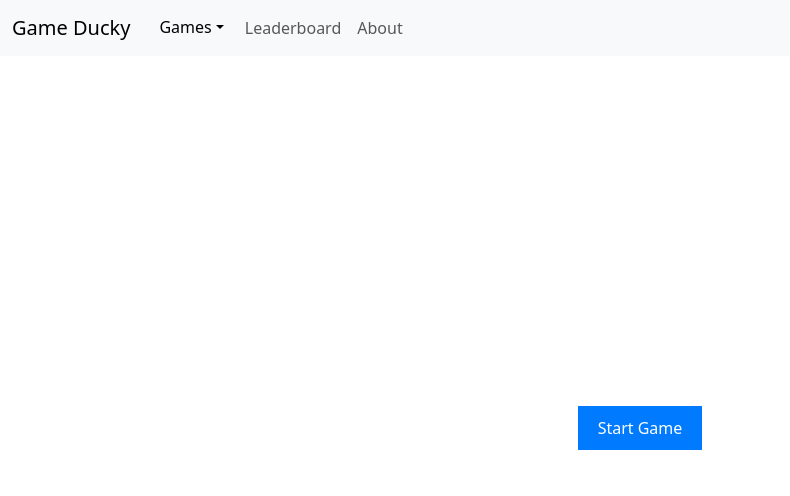
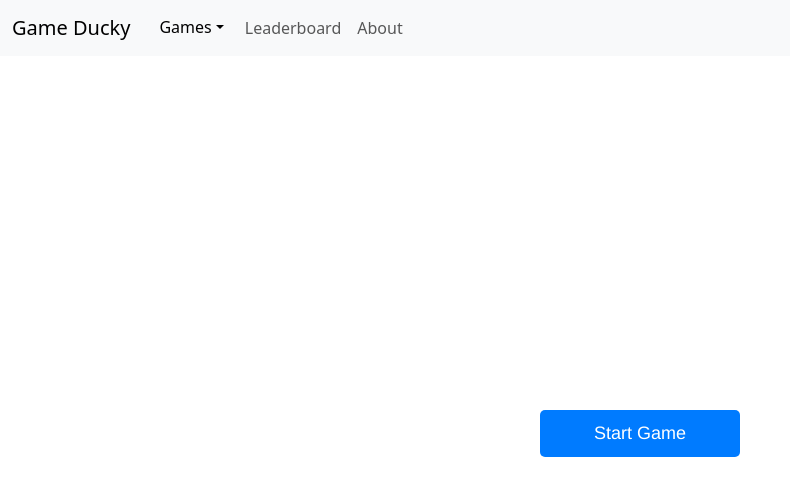
Before and after one commit to agarish25/CS-Topics-Sem-1-Project, a React (Create React App) app in the folder my-app/: page /bikegamepage in a window 1280 px wide. Shown: the top 496 px of the page, without its empty margins (0-790 px from the left). Built offline with nearby package versions, Linux system fonts and the light colour scheme.

Commit message:
bg update

```diff
--- a/my-app/src/BikeGame/BikeGame.css
+++ b/my-app/src/BikeGame/BikeGame.css
@@ -40,4 +40,29 @@ body {
     align-items: center;
     border: 2px solid black;
     border-radius: 5px;
+    margin-bottom: 10px; /* Space between the score bar and the buttons */
 }
+
+.start-button {
+    width: 200px;
+    padding: 10px 20px;
+    font-size: 18px;
+    font-family: Helvetica, Arial, sans-serif;
+    color: #fff;
+    background-color: #007bff;
+    border: none;
+    border-radius: 5px;
+    cursor: pointer;
+    transition: background-color 0.3s ease, transform 0.2s ease;
+    margin-top: 10px; /* Add some space between the button and the previous element */
+}
+
+.start-button:hover {
+    background-color: #0056b3;
+    transform: scale(1.05); /* Slight zoom effect on hover */
+}
+
+.start-button:active {
+    background-color: #003f7f;
+    transform: scale(1); /* Reset zoom effect on active click */
+}
--- a/my-app/src/BikeGame/BikeGame.js
+++ b/my-app/src/BikeGame/BikeGame.js
@@ -13,16 +13,26 @@ import bikeUp from "./bikeUp.png";
 import bikeDown from "./bikeDown.png";
 
 function BikeGame() {
-    const { updateHighScore } = useContext(HighScoreContext);
-
-    const onGameEnd = (score) => {
-        console.log("Game ended with score:", score);
-        updateHighScore("BikeGame", score);
-    }
+  const { updateHighScore } = useContext(HighScoreContext);
 
   const gameBoardRef = useRef(null);
+  const scoreRef = useRef(0); // Ref to track the score in real-time
   const [score, setScore] = useState(0);
   const [gameStarted, setGameStarted] = useState(false);
+
+  const endGame = () => {
+    alert(`Game Over! You collected ${scoreRef.current} ducks!`);
+    updateHighScore("BikeGame", scoreRef.current);
+    setGameStarted(false);
+    setScore(0); // Reset state score
+    scoreRef.current = 0; // Reset the ref
+  };
+
+  const startGame = () => {
+    setScore(0); // Reset state score
+    scoreRef.current = 0; // Reset the score ref
+    setGameStarted(true);
+  };
 
   useEffect(() => {
     let gameInstance;
@@ -38,7 +48,6 @@ function BikeGame() {
           this.duckIconSize = 35;
           this.player = { x: 5, y: 5, direction: "up", element: null };
           this.ducks = [];
-          this.currentKey = "up";
           this.gameInterval = null;
 
           this.images = {
@@ -123,8 +132,7 @@ function BikeGame() {
             this.player.y >= this.numSquares
           ) {
             clearInterval(this.gameInterval);
-            alert("Game Over!");
-            setGameStarted(false);
+            endGame(); // End the game and show the score
           }
         }
 
@@ -175,7 +183,11 @@ function BikeGame() {
             if (this.player.x === duck.x && this.player.y === duck.y) {
               this.ducks.splice(i, 1);
               duck.element.remove();
-              this.updateScore((prev) => prev + 1);
+              this.updateScore((prev) => {
+                const newScore = prev + 1;
+                scoreRef.current = newScore; // Update the score ref
+                return newScore;
+              });
               this.spawnDuck();
             }
           }
@@ -195,7 +207,7 @@ function BikeGame() {
   return (
     <div className="game-wrapper">
       {!gameStarted && (
-        <button className="start-button" onClick={() => setGameStarted(true)}>
+        <button className="start-button" onClick={startGame}>
           Start Game
         </button>
       )}
@@ -203,7 +215,7 @@ function BikeGame() {
         <div>
           <div id="game-board" ref={gameBoardRef}></div>
           <div id="top-bar">Score: {score} - Use W A S D to move</div>
-          <button className="start-button" onClick={() => setGameStarted(false)}>
+          <button className="start-button" onClick={endGame}>
             Restart Game
           </button>
         </div>
```
